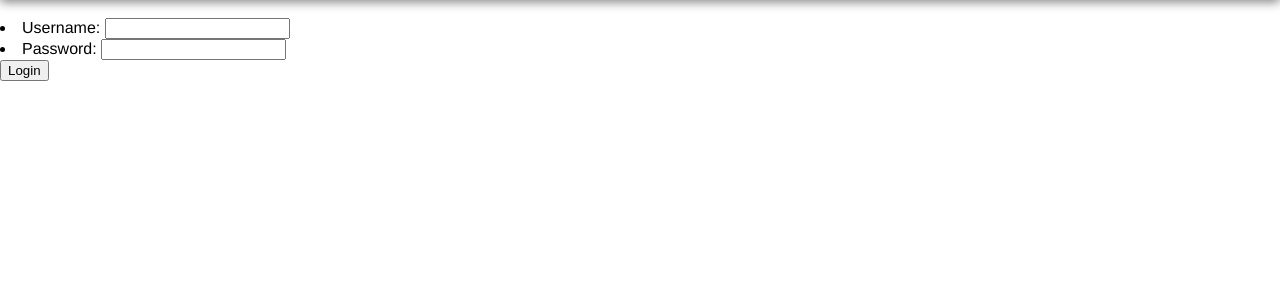
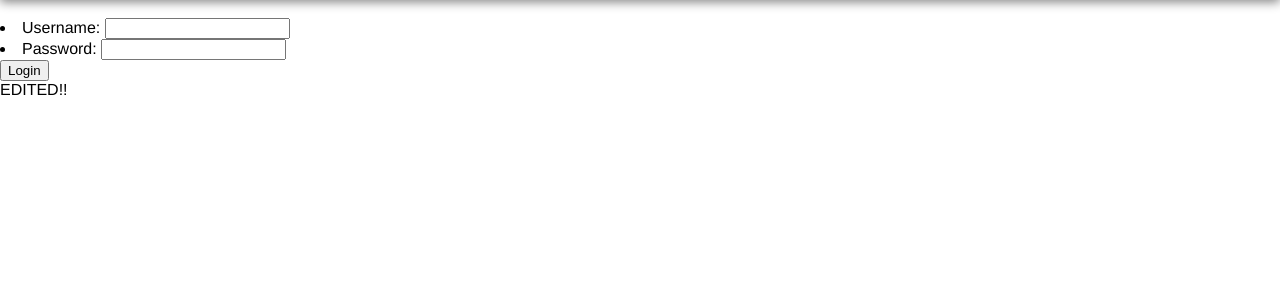
Before and after one commit to l3370x/kpms-carat, a Django app: page /auth/login/ in a window 1280 px wide. Shown: the part 60-360 px from the top of the page. Run offline with Django 3.2, Linux system fonts and the light colour scheme; parts of the project's set-up code (start-up, migrations or seed data) failed here and were passed over.

Commit message:
automatic webhook test

```diff
--- a/bluemoon/templates/base.html
+++ b/bluemoon/templates/base.html
@@ -18,6 +18,8 @@
 <div class="djContent">
 {% block content %}
 {% endblock %}
+
+EDITED!!
 </div>
 </div>
 </body>
```
